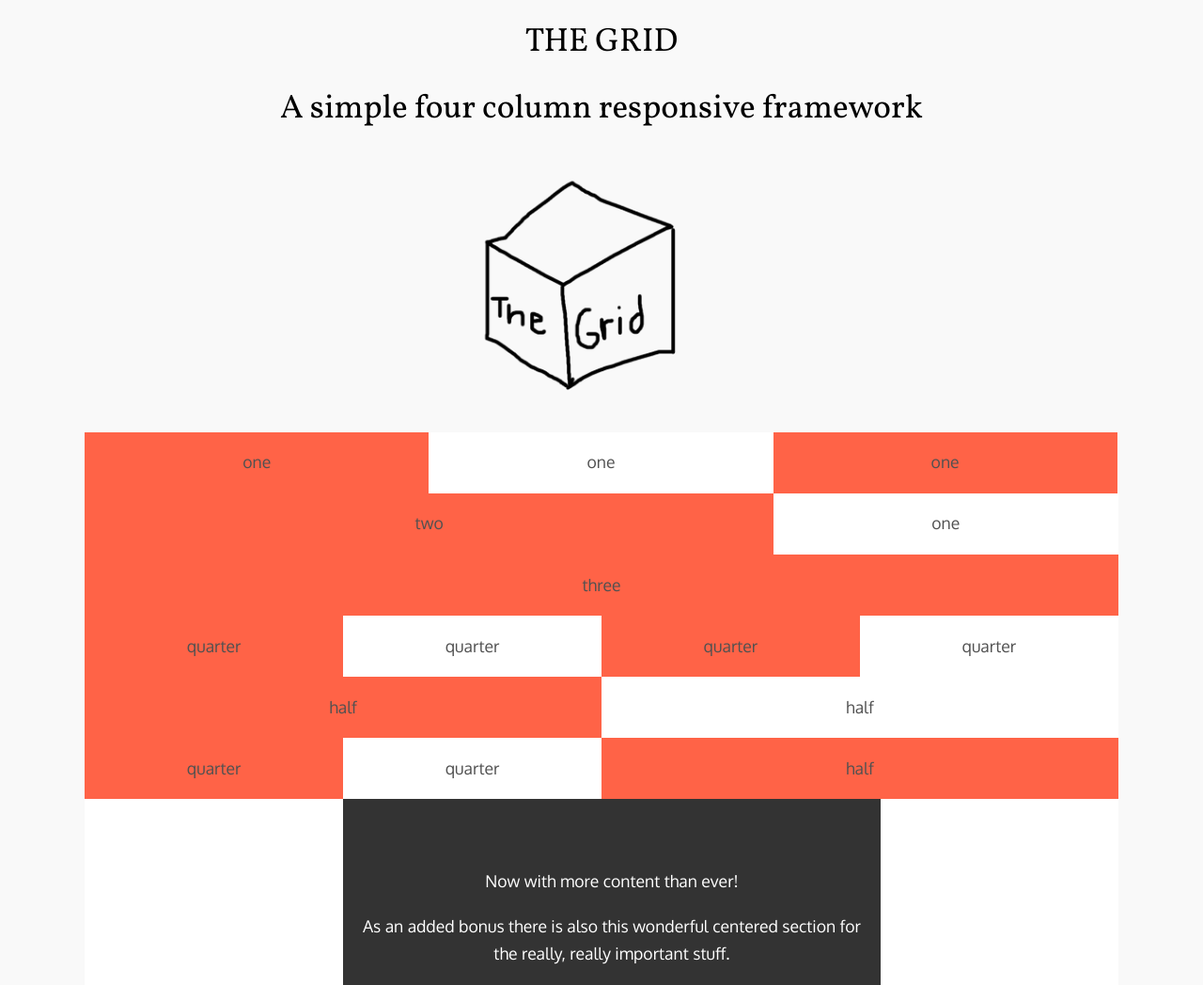
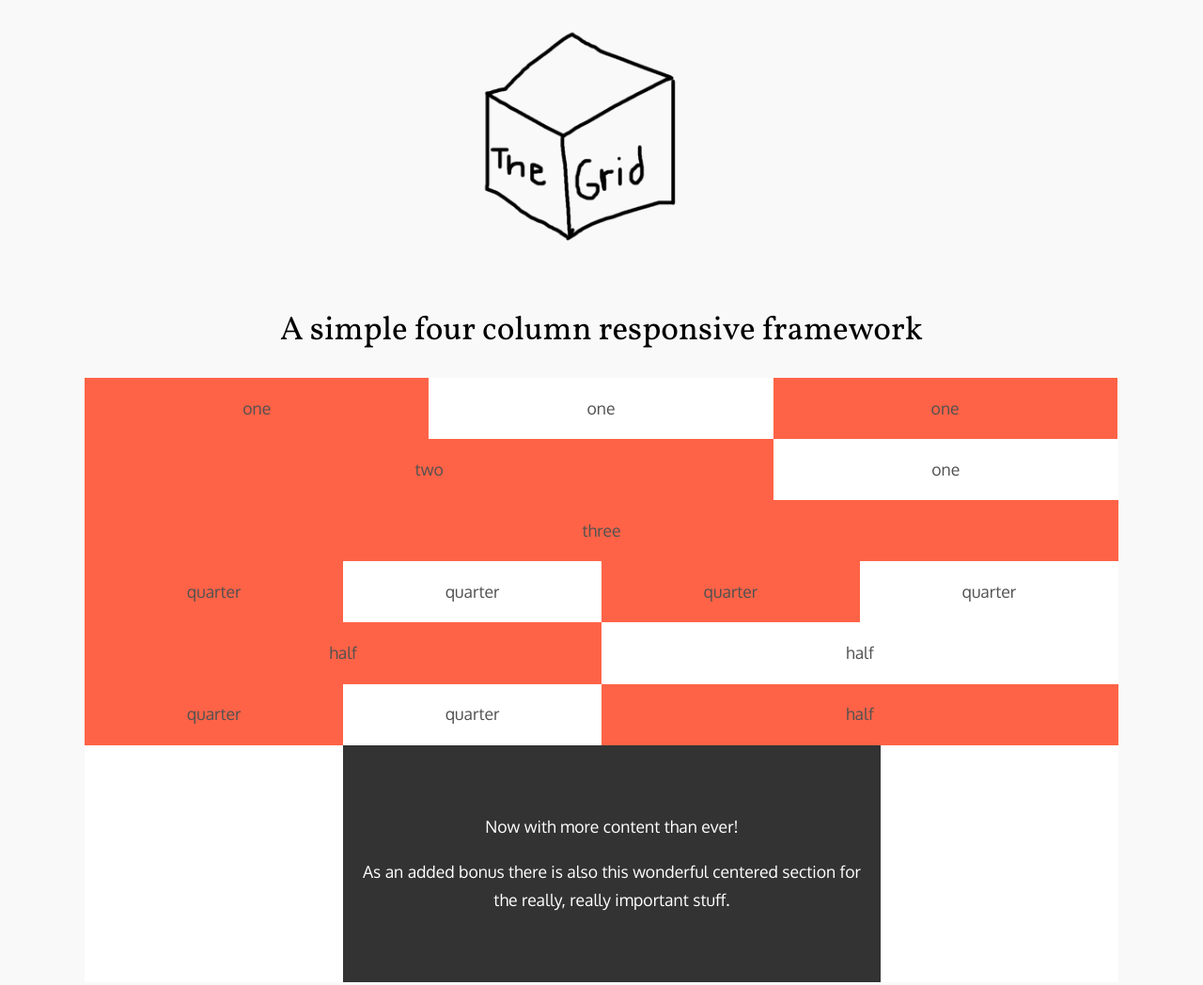
Before and after one commit to mattcass/grid, a plain HTML site: page index.html in a window 1280 px wide. Shown: the top 1048 px of the page at 94% size. Drawn offline with Linux system fonts and the light colour scheme.

Commit message:
remove title from index

```diff
--- a/index.html
+++ b/index.html
@@ -21,9 +21,8 @@
 </head>
 <body>
 
-    <h1>THE GRID</h1>
+    <img src="images/thegrid.png" alt="">
     <h2>A simple four column responsive framework</h2>
-    <img src="images/thegrid.png" alt="">
 
     <main class="container">
         <article>
```
